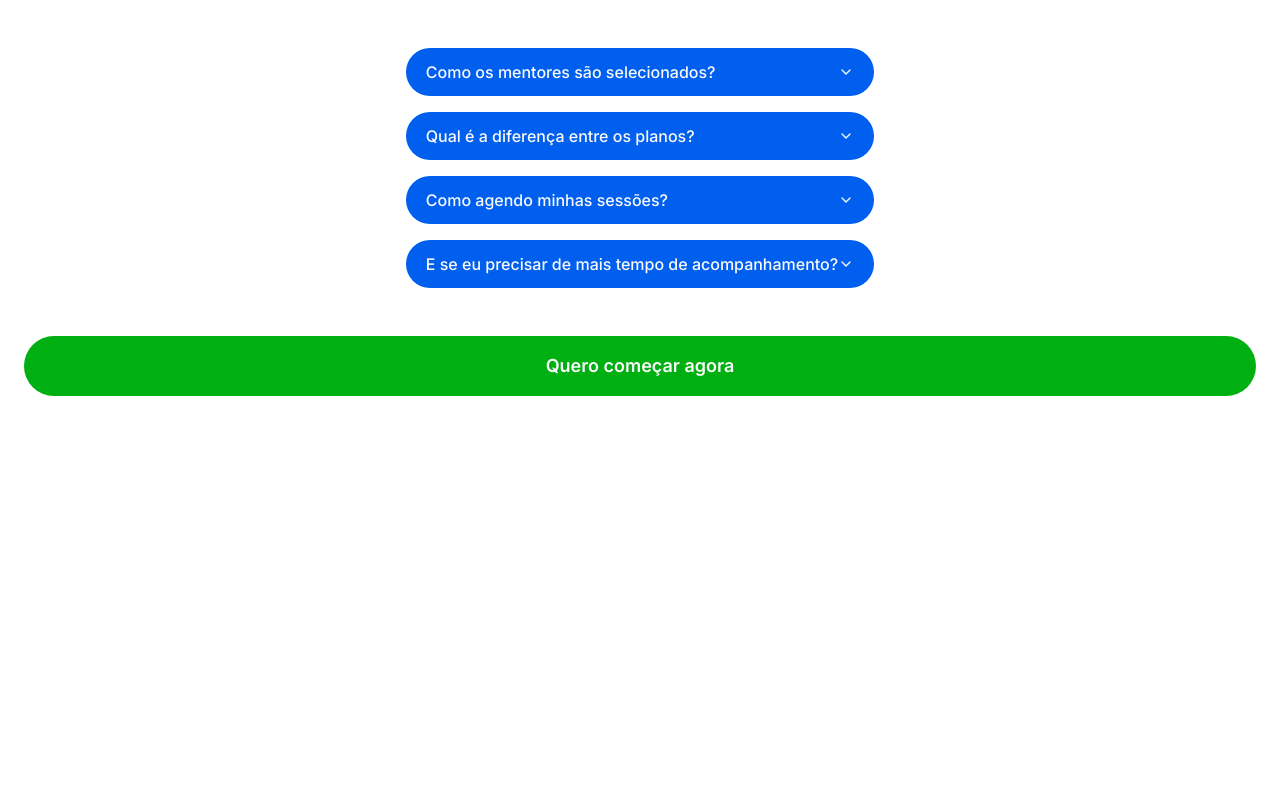
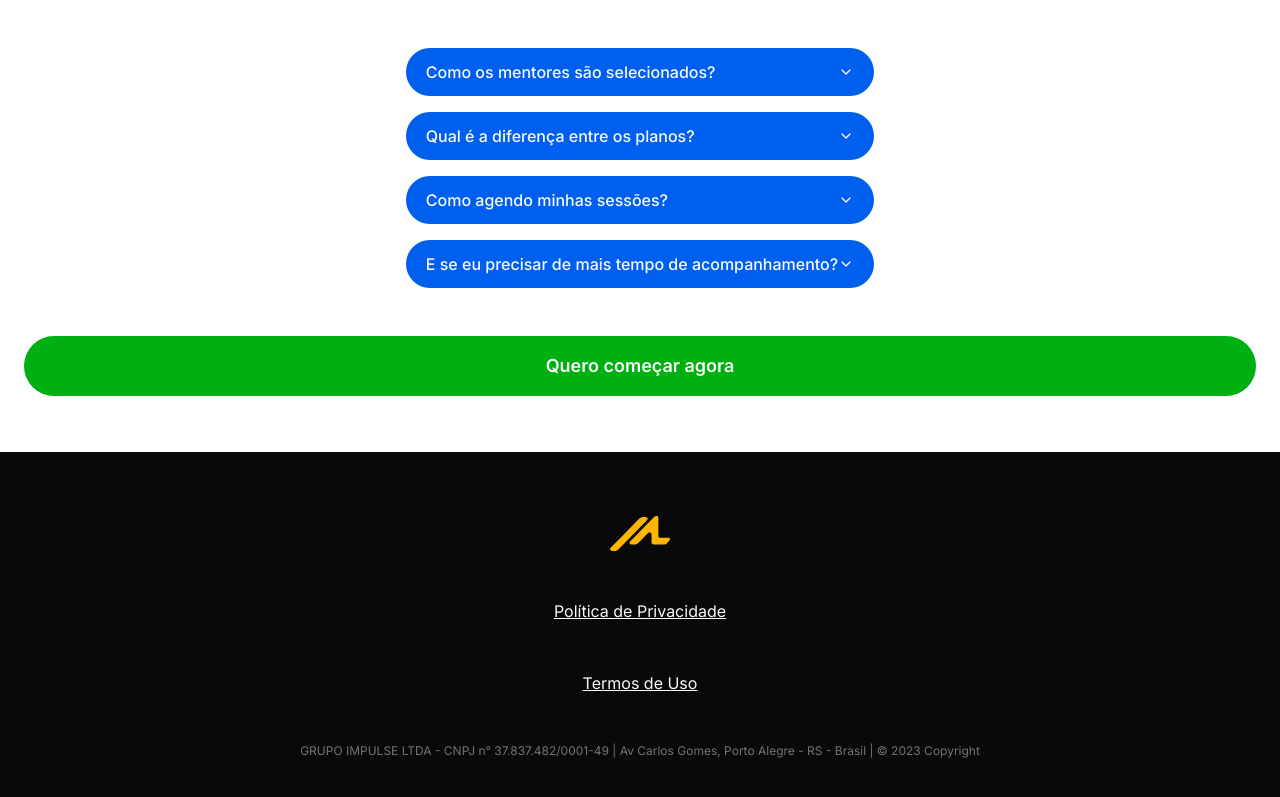
Before and after one commit to gustavogarciac/aceleracao-impulse, a Next.js app: page / in a window 1280 px wide. Shown: the part 6229-7026 px from the top of the page. Before the commit the page ends 6665 px from the top, so only its background shows below. Built offline with nearby package versions, Linux system fonts and the light colour scheme.

Commit message:
feat: footer

```diff
--- /dev/null
+++ b/src/app/_components/footer.tsx
@@ -0,0 +1,27 @@
+import Image from 'next/image'
+import React from 'react'
+
+export const Footer = () => {
+  return (
+    <footer className="flex flex-col items-center justify-center gap-12 pt-16 px-6 pb-10 bg-zinc-950 text-zinc-50">
+      <Image
+        alt="Logo da Impulse Amarelo"
+        src="/assets/yellow-impulse.svg"
+        width={60}
+        height={60}
+      />
+
+      <a href="#" target="_blank" className="underline">
+        Política de Privacidade
+      </a>
+      <a href="#" target="_blank" className="underline">
+        Termos de Uso
+      </a>
+
+      <small className="text-muted-foreground text-center text-xs">
+        GRUPO IMPULSE LTDA - CNPJ n° 37.837.482/0001-49 | Av Carlos Gomes, Porto
+        Alegre - RS - Brasil | © 2023 Copyright
+      </small>
+    </footer>
+  )
+}
--- a/src/app/_components/hero.tsx
+++ b/src/app/_components/sections/hero.tsx
@@ -1,7 +1,7 @@
 import Image from 'next/image'
 import React from 'react'
 
-import { ProgramTitle } from './program-title'
+import { ProgramTitle } from '../program-title'
 
 export const Hero = () => {
   return (
--- a/src/app/page.tsx
+++ b/src/app/page.tsx
@@ -1,6 +1,7 @@
-import { Hero } from './_components/hero'
+import { Footer } from './_components/footer'
 import { AccessAndCardsSection } from './_components/sections/access-and-cards-section'
 import { FrequentQuestionsSection } from './_components/sections/frequent-questions-section'
+import { Hero } from './_components/sections/hero'
 import { NextStepsSection } from './_components/sections/next-steps-section'
 import { PricingSection } from './_components/sections/pricing-section'
 import { TestimonialsSection } from './_components/sections/testimonials-section'
@@ -19,6 +20,8 @@ export default function Home() {
       <TestimonialsSection />
 
       <FrequentQuestionsSection />
+
+      <Footer />
     </main>
   )
 }
```
Also changed, not shown: public/assets/background.png (added), public/assets/yellow-impulse.svg (added).
